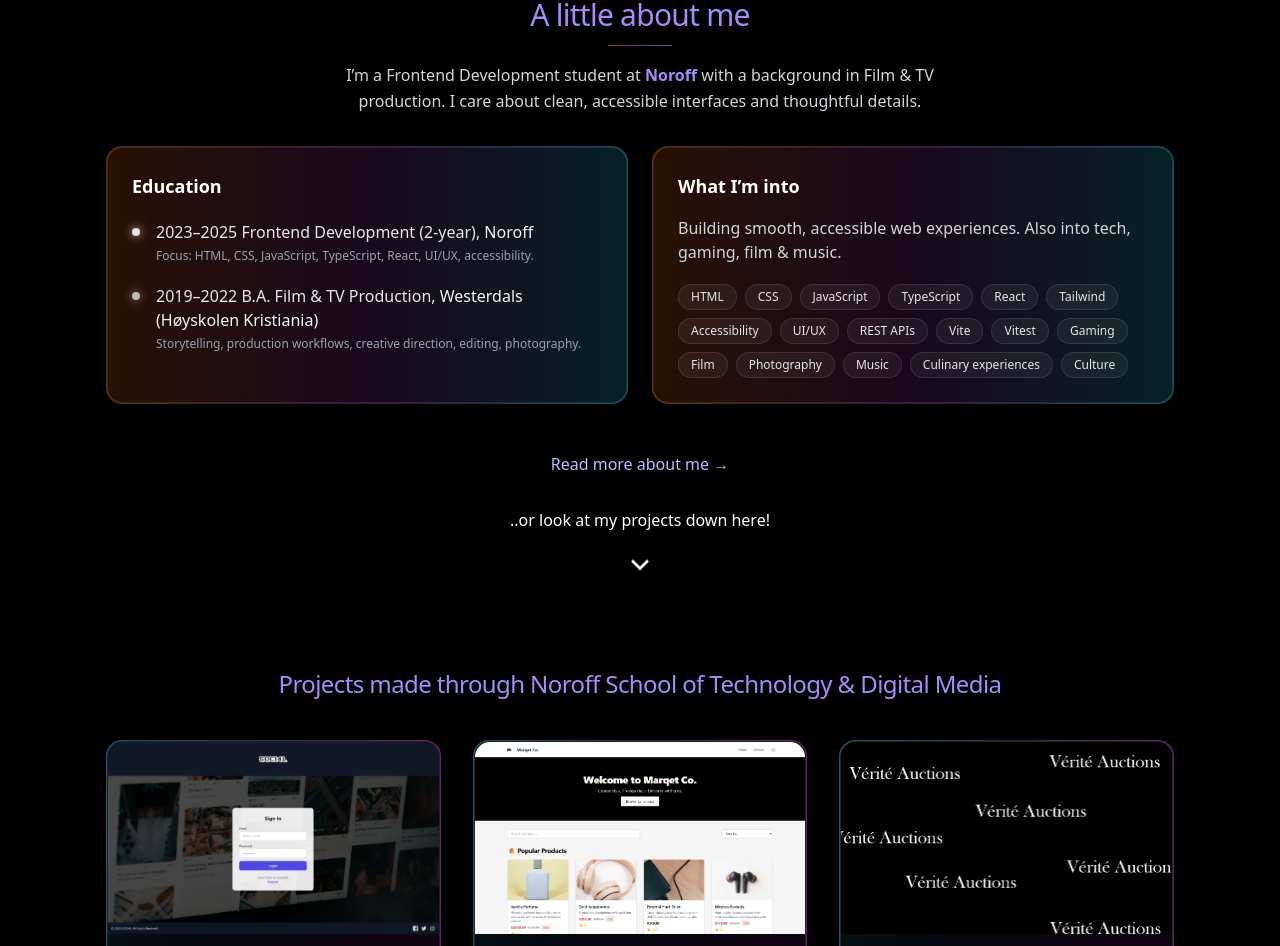
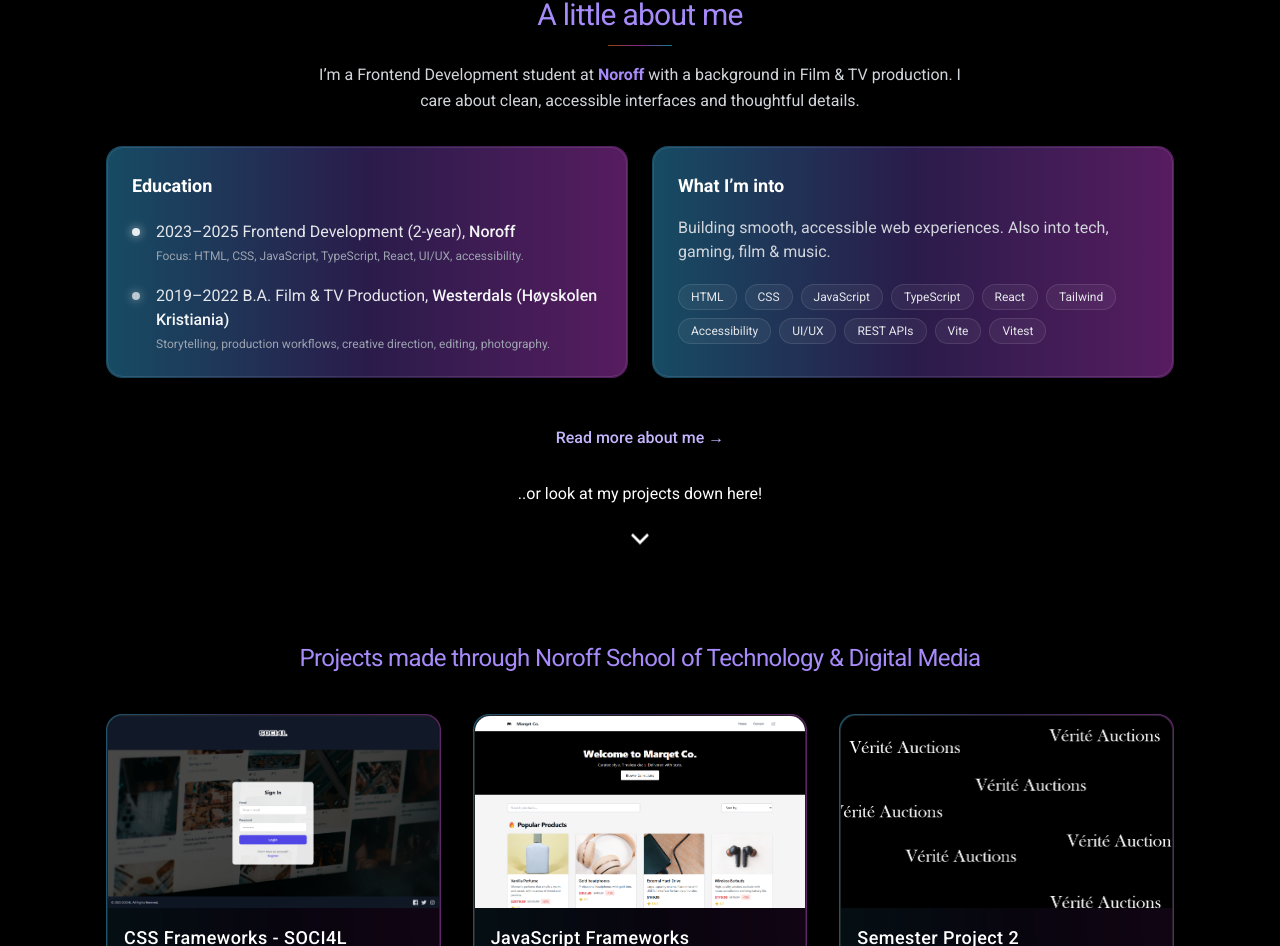
Before and after one commit to hvemily/emily-portfolio, a React (Vite) app: page / in a window 1280 px wide. Shown: the part 927-1873 px from the top of the page. Built offline with nearby package versions, Linux system fonts and the light colour scheme.

Commit message:
changed font, added prettier

```diff
--- a/index.html
+++ b/index.html
@@ -6,14 +6,18 @@
     <meta name="description" content="Emily Brynestad – Frontend Developer Portfolio">
     <link rel="icon" type="image/png" href="/images/logo-e.png">
     <title>Emily Brynestad | Portfolio</title>
+
+    <!-- Google Fonts: Roboto -->
     <link rel="preconnect" href="https://fonts.googleapis.com">
     <link rel="preconnect" href="https://fonts.gstatic.com" crossorigin>
-    <link href="https://fonts.googleapis.com/css2?family=Inter:wght@400;600;800&display=swap" rel="stylesheet">
+    <link
+      href="https://fonts.googleapis.com/css2?family=Roboto:wght@300;400;500;700&display=swap"
+      rel="stylesheet"
+    >
+  </head>
 
-  </head>
-  <body class="bg-black text-white">
-  <div id="root"></div>
-  <script type="module" src="/src/main.jsx"></script>
+  <body class="bg-black text-white font-sans">
+    <div id="root"></div>
+    <script type="module" src="/src/main.jsx"></script>
   </body>
-
 </html>
--- a/package.json
+++ b/package.json
@@ -19,6 +19,8 @@
     "@vitejs/plugin-react": "^4.3.1",
     "autoprefixer": "^10.4.18",
     "postcss": "^8.4.33",
+    "prettier": "^3.6.2",
+    "prettier-plugin-tailwindcss": "^0.6.14",
     "tailwindcss": "^3.4.4",
     "typescript": "^5.9.3",
     "vite": "^5.4.8"
--- a/src/index.css
+++ b/src/index.css
@@ -1,6 +1,9 @@
 @tailwind base;
 @tailwind components;
 @tailwind utilities;
+
+@import url('https://fonts.googleapis.com/css2?family=Roboto:wght@300;400;500;700&display=swap');
+
 :root { --max-w: 1100px }
 .container { max-width: var(--max-w); margin: 0 auto; padding: 0 1rem }
 .card { @apply rounded-2xl shadow-md hover:shadow-lg transition-shadow bg-white; }
--- a/src/pages/Home.tsx
+++ b/src/pages/Home.tsx
@@ -1,27 +1,27 @@
-import { useEffect, useState } from "react"
-import { Link } from "react-router-dom"
-import Card from "../components/Card"
-import { projects } from "../data/projects"
+import { useEffect, useState } from "react";
+import { Link } from "react-router-dom";
+import Card from "../components/Card";
+import { projects } from "../data/projects";
 
 export default function Home() {
   // Fade-in states
-  const [aboutVisible, setAboutVisible] = useState(false)
-  const [projectsVisible, setProjectsVisible] = useState(false)
+  const [aboutVisible, setAboutVisible] = useState(false);
+  const [projectsVisible, setProjectsVisible] = useState(false);
 
   // Scroll helpers with offsets (tweak numbers if you want more/less gap)
   function scrollToAbout() {
-    const el = document.getElementById("about-anchor")
+    const el = document.getElementById("about-anchor");
     if (el) {
-      const offset = el.getBoundingClientRect().top + window.scrollY - 55
-      window.scrollTo({ top: offset, behavior: "smooth" })
+      const offset = el.getBoundingClientRect().top + window.scrollY - 55;
+      window.scrollTo({ top: offset, behavior: "smooth" });
     }
   }
 
   function scrollToProjects() {
-    const el = document.getElementById("projects-anchor")
+    const el = document.getElementById("projects-anchor");
     if (el) {
-      const offset = el.getBoundingClientRect().top + window.scrollY - 60 // større negativ verdi = mer luft
-      window.scrollTo({ top: offset, behavior: "smooth" })
+      const offset = el.getBoundingClientRect().top + window.scrollY - 60; // større negativ verdi = mer luft
+      window.scrollTo({ top: offset, behavior: "smooth" });
     }
   }
 
@@ -30,20 +30,22 @@ export default function Home() {
     const observer = new IntersectionObserver(
       (entries) => {
         for (const entry of entries) {
-          if (entry.target.id === "about-anchor" && entry.isIntersecting) setAboutVisible(true)
-          if (entry.target.id === "projects-anchor" && entry.isIntersecting) setProjectsVisible(true)
+          if (entry.target.id === "about-anchor" && entry.isIntersecting)
+            setAboutVisible(true);
+          if (entry.target.id === "projects-anchor" && entry.isIntersecting)
+            setProjectsVisible(true);
         }
       },
       { threshold: 0.3 }
-    )
+    );
 
-    const aboutEl = document.getElementById("about-anchor")
-    const projectsEl = document.getElementById("projects-anchor")
-    if (aboutEl) observer.observe(aboutEl)
-    if (projectsEl) observer.observe(projectsEl)
+    const aboutEl = document.getElementById("about-anchor");
+    const projectsEl = document.getElementById("projects-anchor");
+    if (aboutEl) observer.observe(aboutEl);
+    if (projectsEl) observer.observe(projectsEl);
 
-    return () => observer.disconnect()
-  }, [])
+    return () => observer.disconnect();
+  }, []);
 
   return (
     <>
@@ -56,7 +58,7 @@ export default function Home() {
         <div className="relative z-10 container h-full flex flex-col items-center justify-center text-center">
           <div className="relative overflow-visible">
             <h1
-              className="mb-6 text-2xl md:text-4xl font-normal tracking-tight
+              className="mb-6 text-2xl md:text-4xl font-bold tracking-tight
                         leading-[1.12] pb-1 overflow-visible
                         text-transparent bg-clip-text
                         bg-gradient-to-r from-sky-300 via-violet-400 to-fuchsia-500
@@ -97,8 +99,6 @@ export default function Home() {
               />
             </svg>
           </button>
-
-
         </div>
       </section>
 
@@ -124,51 +124,69 @@ export default function Home() {
             >
               Noroff
             </a>{" "}
-            with a background in Film &amp; TV production. I care about clean, accessible interfaces and thoughtful details.
+            with a background in Film &amp; TV production. I care about clean,
+            accessible interfaces and thoughtful details.
           </p>
         </header>
 
         <div className="grid gap-6 md:grid-cols-2 items-stretch mb-12">
           {/* Education */}
-          <div className="rounded-2xl p-[1px] bg-gradient-to-r from-orange-500/40 via-fuchsia-500/30 to-cyan-400/40 h-full">
-            <div className="rounded-2xl border border-white/10 bg-black/60 backdrop-blur-sm p-6 h-full">
+          <div className="rounded-2xl p-[1px] bg-gradient-to-r from-sky-400/40 via-violet-500/30 to-fuchsia-500/40 h-full">
+            <div className="rounded-2xl border border-white/10 bg-transparent backdrop-blur-0 p-6 h-full">
               <h4 className="text-lg font-semibold text-white">Education</h4>
               <ul className="mt-5 space-y-5">
                 <li className="relative pl-6">
                   <span className="absolute left-0 top-2 h-2 w-2 rounded-full bg-white/90 shadow-[0_0_10px_rgba(255,255,255,0.7)]" />
                   <p className="text-gray-200">
-                    2023–2025 Frontend Development (2-year), <span className="text-gray-100 font-medium">Noroff</span>
+                    2023–2025 Frontend Development (2-year),{" "}
+                    <span className="text-gray-100 font-medium">Noroff</span>
                   </p>
                   <p className="text-xs text-gray-400 mt-1">
-                    Focus: HTML, CSS, JavaScript, TypeScript, React, UI/UX, accessibility.
+                    Focus: HTML, CSS, JavaScript, TypeScript, React, UI/UX,
+                    accessibility.
                   </p>
                 </li>
                 <li className="relative pl-6">
                   <span className="absolute left-0 top-2 h-2 w-2 rounded-full bg-white/70 shadow-[0_0_10px_rgba(255,255,255,0.5)]" />
                   <p className="text-gray-200">
                     2019–2022 B.A. Film &amp; TV Production,{" "}
-                    <span className="text-gray-100 font-medium">Westerdals (Høyskolen Kristiania)</span>
+                    <span className="text-gray-100 font-medium">
+                      Westerdals (Høyskolen Kristiania)
+                    </span>
                   </p>
                   <p className="text-xs text-gray-400 mt-1">
-                    Storytelling, production workflows, creative direction, editing, photography.
+                    Storytelling, production workflows, creative direction,
+                    editing, photography.
                   </p>
                 </li>
               </ul>
             </div>
           </div>
 
-          {/* Focus / skills */}
-          <div className="rounded-2xl p-[1px] bg-gradient-to-r from-orange-500/40 via-fuchsia-500/30 to-cyan-400/40 h-full">
-            <div className="rounded-2xl border border-white/10 bg-black/60 backdrop-blur-sm p-6 h-full">
-              <h4 className="text-lg font-semibold text-white">What I’m into</h4>
+          {/* What I’m into */}
+          <div className="rounded-2xl p-[1px] bg-gradient-to-r from-sky-400/40 via-violet-500/30 to-fuchsia-500/40 h-full">
+            <div className="rounded-2xl border border-white/10 bg-transparent backdrop-blur-0 p-6 h-full">
+              <h4 className="text-lg font-semibold text-white">
+                What I’m into
+              </h4>
               <p className="mt-4 text-gray-300">
-                Building smooth, accessible web experiences. Also into tech, gaming, film &amp; music.
+                Building smooth, accessible web experiences. Also into tech,
+                gaming, film &amp; music.
               </p>
 
               <div className="mt-5 flex flex-wrap gap-2">
                 {[
-                  "HTML", "CSS", "JavaScript", "TypeScript", "React", "Tailwind",
-                  "Accessibility", "UI/UX", "REST APIs", "Vite", "Vitest", "Gaming", "Film", "Photography", "Music", "Culinary experiences", "Culture"
+                  "HTML",
+                  "CSS",
+                  "JavaScript",
+                  "TypeScript",
+                  "React",
+                  "Tailwind",
+                  "Accessibility",
+                  "UI/UX",
+                  "REST APIs",
+                  "Vite",
+                  "Vitest",
                 ].map((tag) => (
                   <span
                     key={tag}
@@ -195,9 +213,6 @@ export default function Home() {
           </Link>
           <p className="mb-6">..or look at my projects down here!</p>
 
-
-
-
           <button
             onClick={scrollToProjects}
             aria-label="Scroll to projects"
@@ -219,12 +234,15 @@ export default function Home() {
       {/* PROJECTS */}
       <section
         className={`relative z-10 container pt-16 pb-32 transition-all duration-1000 ${
-          projectsVisible ? "opacity-100 translate-y-0" : "opacity-0 translate-y-6"
+          projectsVisible
+            ? "opacity-100 translate-y-0"
+            : "opacity-0 translate-y-6"
         }`}
       >
         <header id="projects-anchor" className="mb-10 text-center">
           <h3 className="text-2xl md:text-1xl font-normal tracking-tight text-violet-400">
-            Projects made through Noroff School of Technology &amp; Digital Media
+            Projects made through Noroff School of Technology &amp; Digital
+            Media
           </h3>
         </header>
 
@@ -235,5 +253,5 @@ export default function Home() {
         </div>
       </section>
     </>
-  )
+  );
 }
--- a/tailwind.config.js
+++ b/tailwind.config.js
@@ -1,2 +1,12 @@
 /** @type {import('tailwindcss').Config} */
-export default { content: ['./index.html', './src/**/*.{js,jsx,ts,tsx}'], theme: { extend: {} }, plugins: [] }
+export default {
+    content: ['./index.html', './src/**/*.{js,jsx,ts,tsx}'],
+    theme: {
+        extend: {
+        fontFamily: {
+        sans: ['Roboto', 'ui-sans-serif', 'system-ui'],
+        },
+    },
+    },
+    plugins: [],
+}
```
Also changed, not shown: 1 other file (tests, documents, lock files or other folders).
